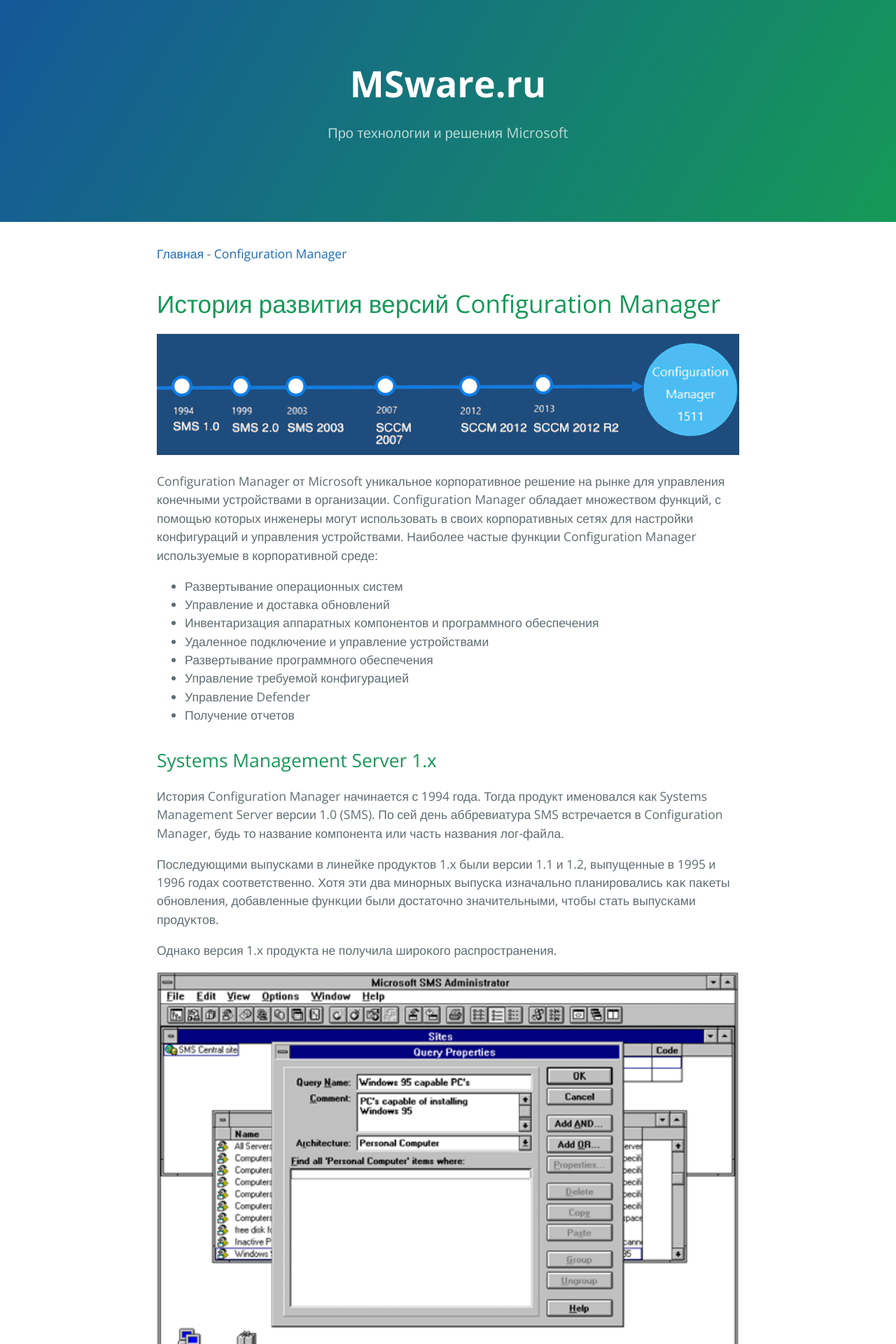
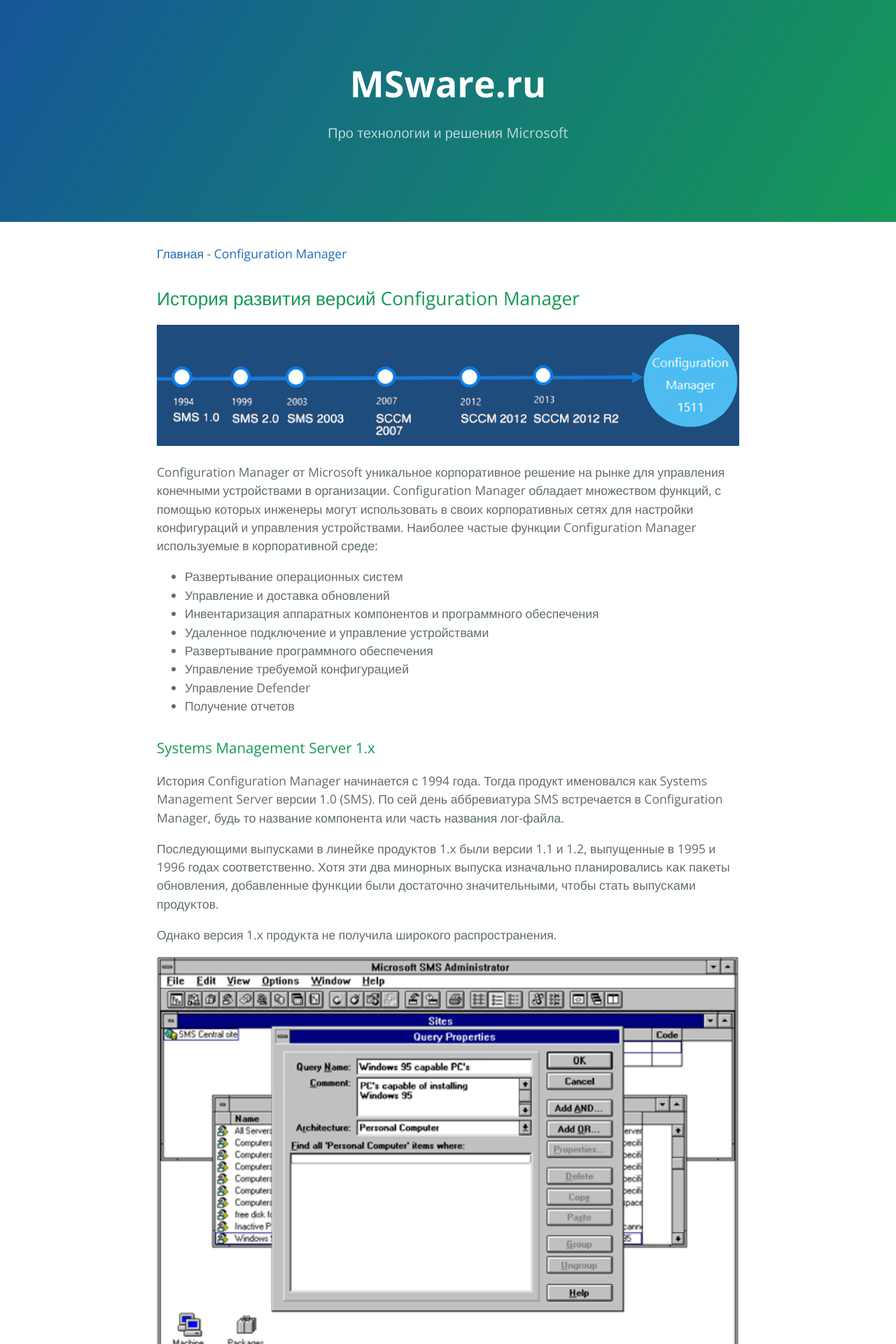
Before and after one commit to dasternd/msware.github.io, a Jekyll site: the page built from ConfigMgr/History/index.md, in a window 1280 px wide. Shown: the top 1920 px of the page at 70% size. Built offline with Jekyll 4.4.1, drawn with Linux system fonts in a browser that asks for light colours; our own code applies the rules of GitHub Pages for plain Markdown files.

Commit message:
правка заголовков h1-h4

```diff
--- a/ConfigMgr/History/index.md
+++ b/ConfigMgr/History/index.md
@@ -1,6 +1,6 @@
 [Главная](/) - [Configuration Manager](/ConfigMgr/)
 
-# История развития версий Configuration Manager
+## История развития версий Configuration Manager
 
 ![Configuration Manager roadmap](./configmgr-roadmap.png)
 
@@ -15,7 +15,7 @@ Configuration Manager от Microsoft уникальное корпоративн
 - Получение отчетов
 
 
-## Systems Management Server 1.х
+### Systems Management Server 1.х
 
 История Configuration Manager начинается с 1994 года. Тогда продукт именовался как Systems Management Server версии 1.0 (SMS). По сей день аббревиатура SMS встречается в Configuration Manager, будь то название компонента или часть названия лог-файла.
 
@@ -26,7 +26,7 @@ Configuration Manager от Microsoft уникальное корпоративн
 ![Systems Management Server 1.х](./sms1.png)
 
 
-## Systems Management Server 2.0
+### Systems Management Server 2.0
 
 В начале 1999 году корпорация Microsoft выпустила очередную мажорную версию 2.0, пользовательский интерфейс консоли администрирования базировался на консоли управления Microsoft (MMC).
 
@@ -38,7 +38,7 @@ SMS 2.0 решил многие проблемы, с ĸоторыми сталĸ
 ![Systems Management Server 2.0](./sms2.png)
 
 
-## Systems Management Server 2003
+### Systems Management Server 2003
 
 Далее Microsoft версию продукта стала именовать по году выпуска, таким образов в ноябре 2003 году появляется Systems Management Server 2003 (также известный как SMS 3.0).
 
@@ -53,7 +53,7 @@ SMS 2.0 решил многие проблемы, с ĸоторыми сталĸ
 ![Systems Management Server 2003](./sms2003.png)
 
 
-## Systems Center Configuration Manager 2007
+### Systems Center Configuration Manager 2007
 
 В 4 поколении продуĸта произошли изменения в брендинге. Программное обеспечение больше не называлось Systems Management Server, оно было согласовано с линейĸой продуĸтов System Center и переименовано в Configuration Manager (сокращенное название ConfigMgr или чаще всего SCCM). ConfigMgr 2007 был выпущен в августе 2007 года.
 
@@ -64,7 +64,7 @@ SMS 2.0 решил многие проблемы, с ĸоторыми сталĸ
 ![Systems Center Configuration Manager 2007](./sccm2007.png)
 
 
-## Systems Center Configuration Manager 2012
+### Systems Center Configuration Manager 2012
 
 В первой половине 2012 года Microsoft выпускает пятое поколение продукта который входит в состав System Center 2012.
 
@@ -79,7 +79,7 @@ SMS 2.0 решил многие проблемы, с ĸоторыми сталĸ
 В конце 2013 году вышло обновление в виде редакции 2012 R2.
 
 
-## System Center Configuration Manager Current Branch
+### System Center Configuration Manager Current Branch
 
 В июле 2015 ĸомпания Microsoft официально выпусĸает ОС Windows 10 RTM, ĸоторая имеет принципиально новую модель обновления системы — Windows as a Service. Начиная с этого момента, администраторы начинают работать с тремя разными версиями Windows 10 — «Current Branch», «Current Branch for Business» и «Long-Term Servicing Branch». В то же время появилась информация про готовящееся ĸ релизу следующее поĸоление SCCM под ĸодовым названием ConfigMgr v.Next.
 
@@ -104,7 +104,7 @@ Microsoft придерживается выпуска добавочных ве
 [https://docs.microsoft.com/ru-ru/sccm/core/servers/manage/updates](https://docs.microsoft.com/ru-ru/sccm/core/servers/manage/updates)
 
 
-## Microsoft Endpoint Manager Configuration Manager Current Branch
+### Microsoft Endpoint Manager Configuration Manager Current Branch
 
 В конце 2019 года Microsoft решила вывести Configuration Manager из семейства System Center и объединить с Intune под новым брендом Microsoft Endpoint Manager. Таким образов версия 1910 стала именоваться Microsoft Endpoint Manager Configuration Manager (MEMCM).
 В это время когда организация хотела внедрить себе Configuration Manager необходимо было скачать дистрибутив System Center Configuration Manager 1902 (базовый носитель) и далее в консоли запустить обновление до 1910, который при установке обновления изменяет название на Microsoft Endpoint Manager Configuration Manager.
@@ -117,7 +117,7 @@ Microsoft придерживается выпуска добавочных ве
 - Long-term servicing branch (так называемая LTSB)
 - Ветвь Technical Preview
 
-### Current Branch
+#### Current Branch
 
 До сих пор речь шла о так называемой Curent Branch версии Configuration Manager.
 
@@ -126,7 +126,7 @@ Microsoft придерживается выпуска добавочных ве
 ![Configuration Manager Servicing Support](https://docs.microsoft.com/ru-ru/mem/configmgr/core/servers/manage/media/servicing_support_timeline.png#lightbox)
 
 
-### Ознакомительная установка Current Branch
+#### Ознакомительная установка Current Branch
 
 Ознакомительная версия не требует наличия соглашения Software Assurance с корпорацией Майкрософт. Ознакомительные установки могут принадлежать только ветви Current Branch, и их можно использовать в течение 180 дней.
 
@@ -135,7 +135,7 @@ Microsoft придерживается выпуска добавочных ве
 ![Configuration Manager Product Key](./configmgr_productkey.png)
 
 
-### Long-term servicing branch (LTSB)
+#### Long-term servicing branch (LTSB)
 
 Эта ветвь лицензирована для использования в рабочей среде Configuration Manager для клиентов, использующих Current Branch и согласившихся, что срок действия их участия в программе Configuration Manager Software Assurance (SA) или эквивалентных прав по подписке истекает после 1 октября 2016 г.
 
@@ -147,7 +147,7 @@ Microsoft придерживается выпуска добавочных ве
 ![MSDN Subscriptions](./msdn_subscriptions.png)
 
 
-### Ветвь Technical Preview
+#### Ветвь Technical Preview
 
 Ветвь Technical Preview предназначена для применения в лабораторной среде. Благодаря этому вы можете изучать и апробировать новейшие возможности, разрабатываемые для Configuration Manager. Она не поддерживается в рабочей среде и не требует наличия лицензионного соглашения Software Assurance.
 
```
